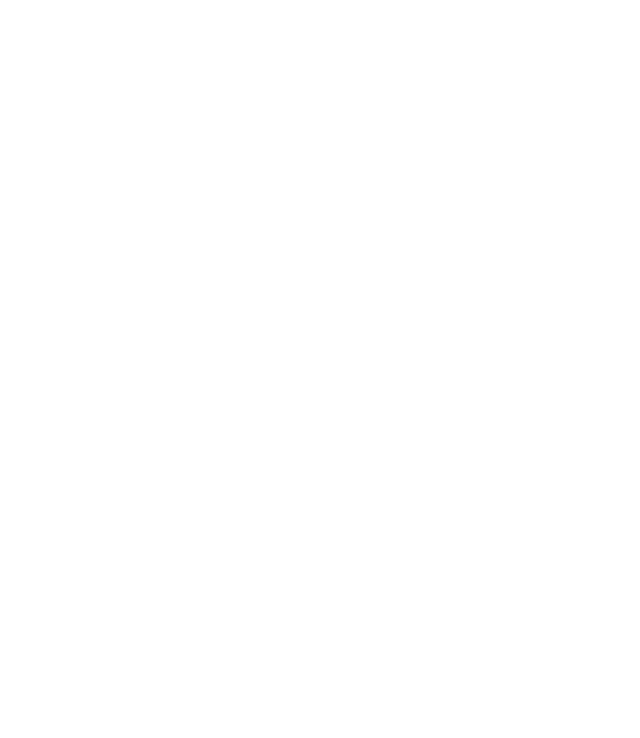
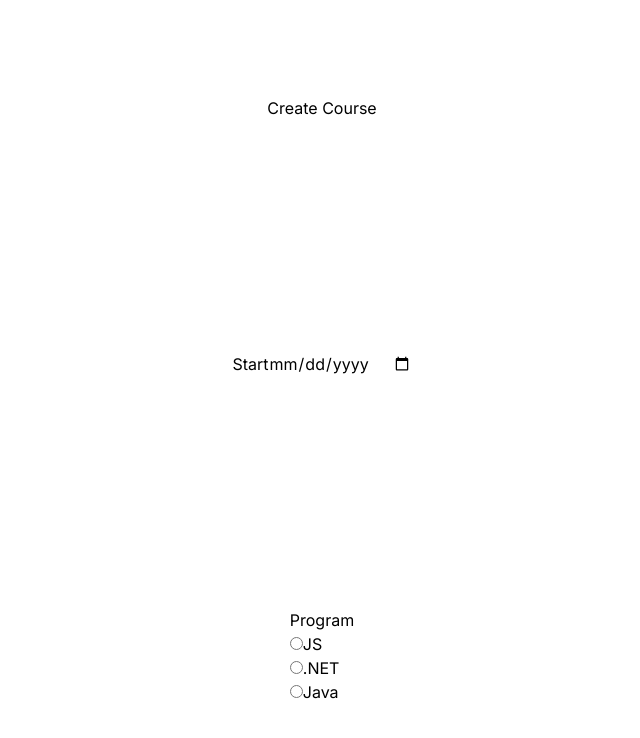
Before and after one commit to salt-community/course-planner, a Next.js app: page / in a window 1280 px wide. Shown: the top 738 px of the page, without its empty margins (318-958 px from the left). Built offline with nearby package versions, Linux system fonts and the light colour scheme.

Commit message:
create course skeleton

```diff
--- a/src/app/page.tsx
+++ b/src/app/page.tsx
@@ -1,5 +1,30 @@
 export default function Home() {
   return (
-    <main className="flex min-h-screen flex-col items-center justify-between p-24"></main>
+    <main className="flex min-h-screen flex-col items-center justify-between p-24">
+      <h1>Create Course</h1>
+      <fieldset>
+        <label htmlFor="course-start">Start</label>
+        <input type="date" name="course-start" id="course-start" />
+      </fieldset>
+
+      <fieldset>
+        <div className="flex flex-col">
+          <legend>Program</legend>
+
+          <span>
+            <input value="jsfs" id="jsfs" type="radio" name="program" />
+            <label htmlFor="jsfs">JS</label>
+          </span>
+          <span>
+            <input value="dnfs" id="dnfs" type="radio" name="program" />
+            <label htmlFor="dnfs">.NET</label>
+          </span>
+          <span>
+            <input value="jfs" id="jfs" type="radio" name="program" />
+            <label htmlFor="jfs">Java</label>
+          </span>
+        </div>
+      </fieldset>
+    </main>
   );
 }
```
